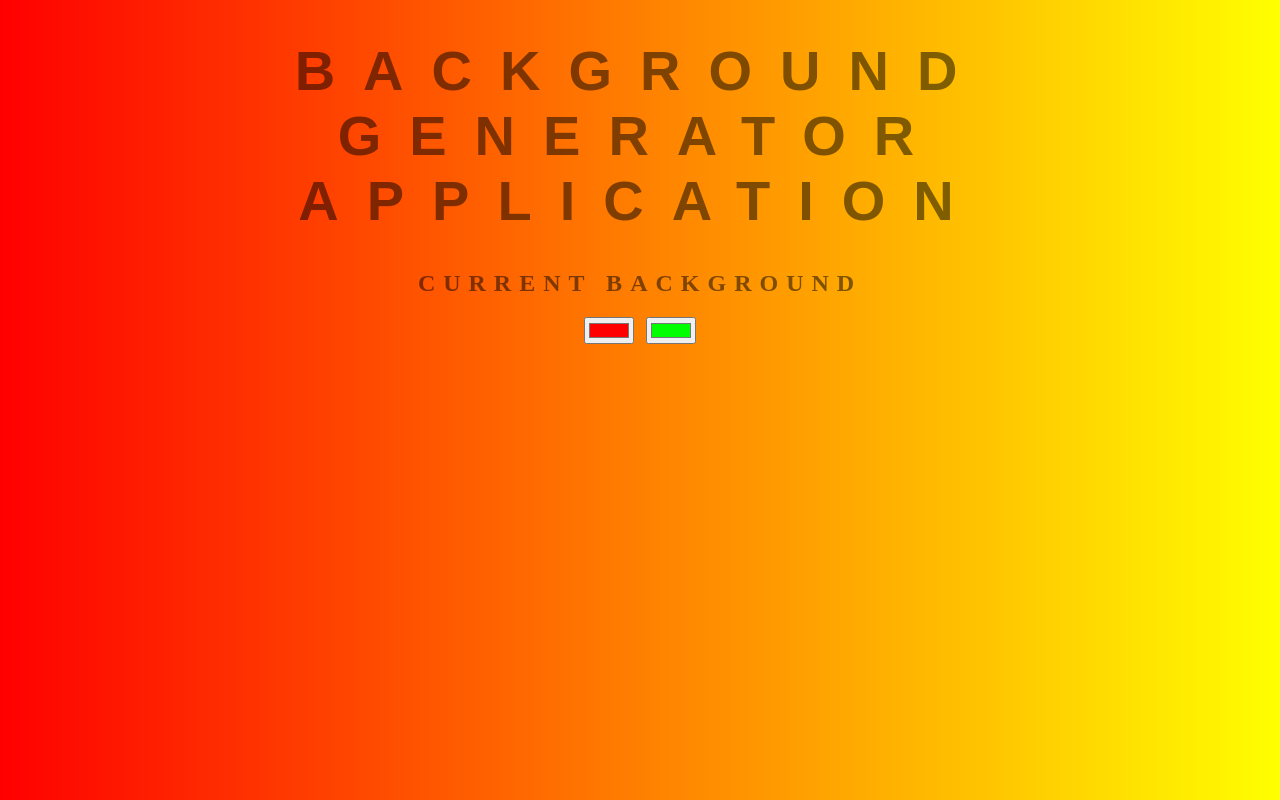
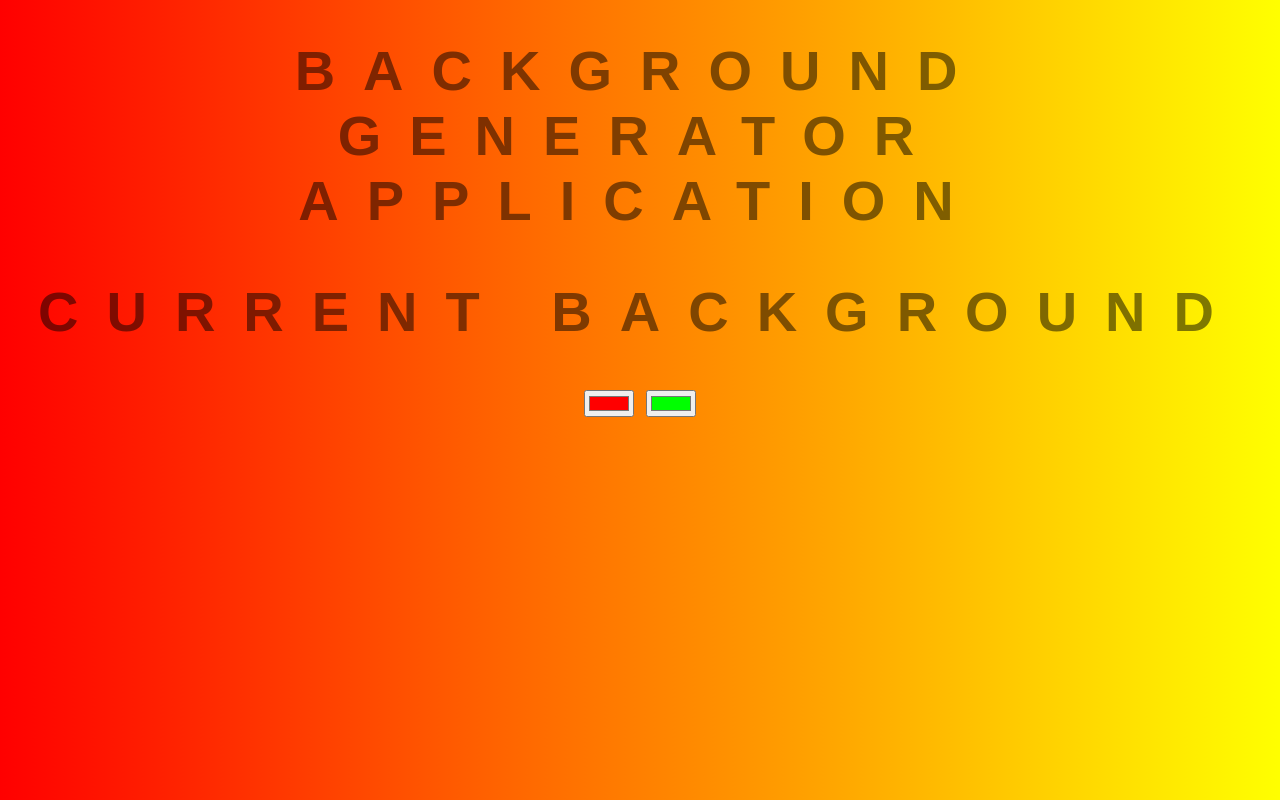
Before and after one commit to Eshwar95/Auto-Background-Generator-App, a plain HTML site: page index.html in a window 1280 px wide. Drawn offline with Linux system fonts and the light colour scheme.

Commit message:
styles for h2

```diff
--- a/style.css
+++ b/style.css
@@ -25,3 +25,12 @@ h3 {
     letter-spacing: 0.01em;
 
 }
+
+h2{
+    font: 600 3.5em 'Raleway', sans-serif;
+    color: rgba(0,0,0,.5);
+    text-align: center;
+    text-transform: uppercase;
+    letter-spacing: .5em;
+    width: 100%;
+}
```
Also changed, not shown: 1 other file.
